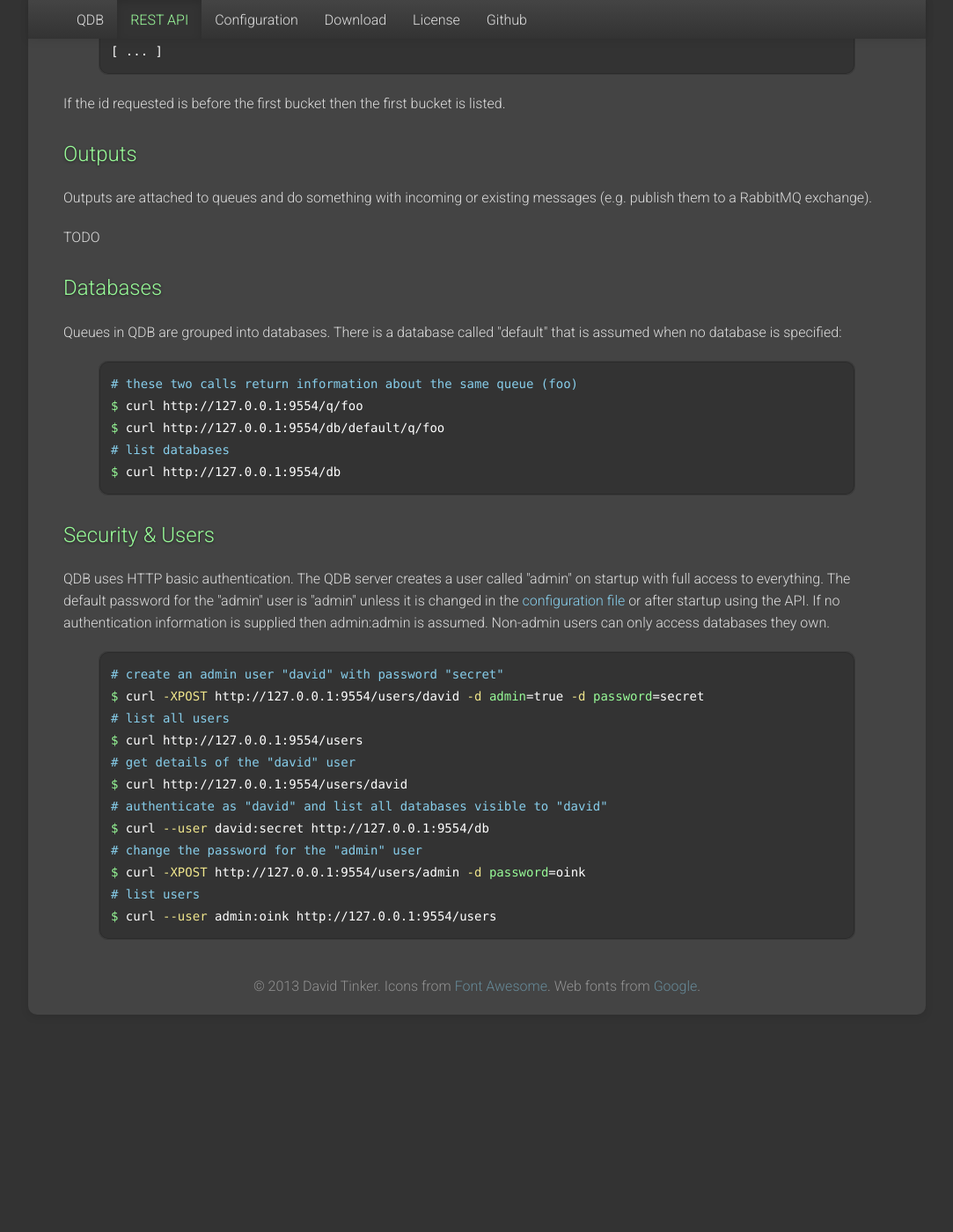
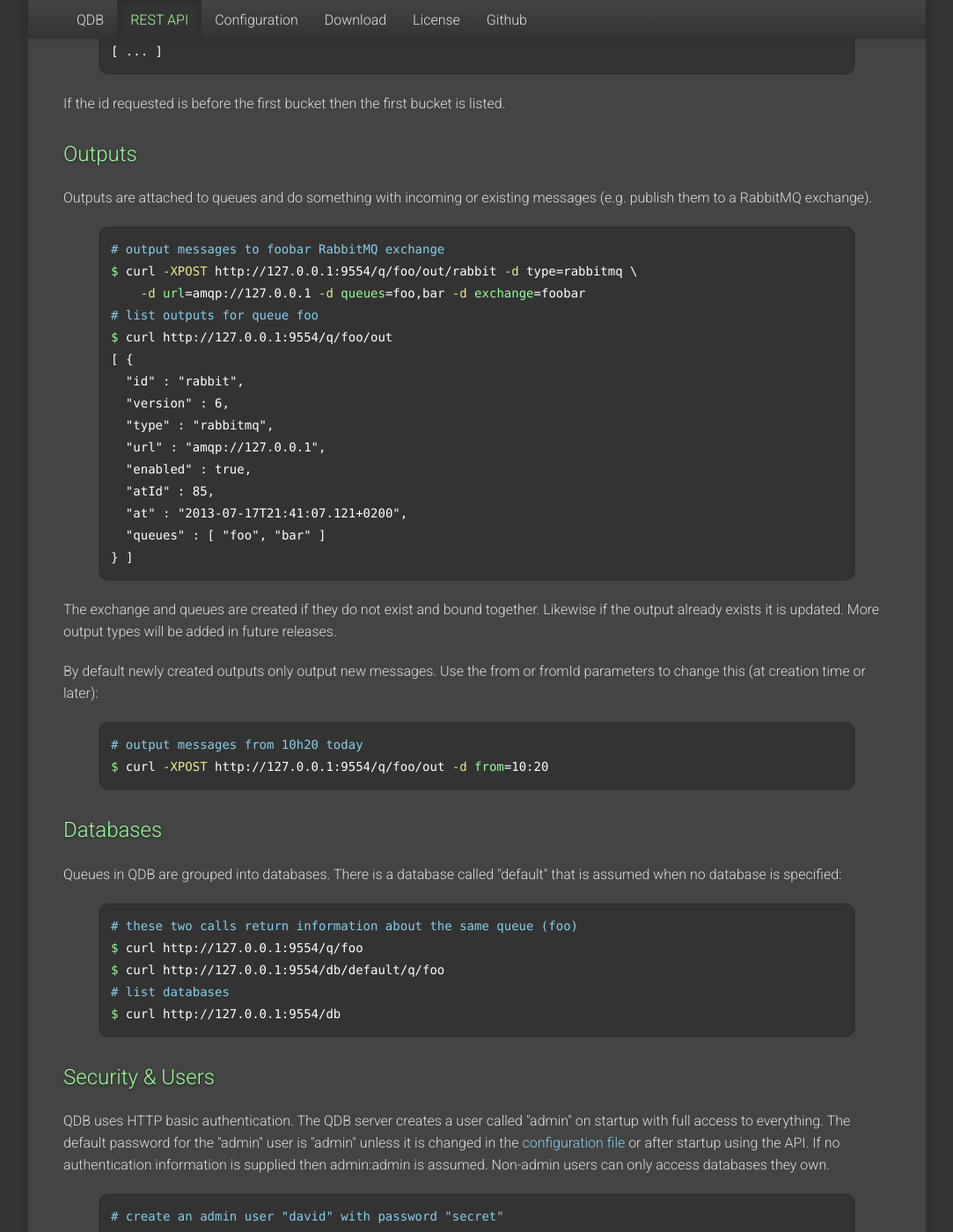
Before and after one commit to qdb-io/qdb-io.github.io, a Jekyll site: the page built from api.html, in a window 1280 px wide and 1400 px high, scrolled down 5580 px. Shown: the whole window at 88% size, without its empty margins (98-1181 px from the left). Built offline with Jekyll 4.4.1, drawn with Linux system fonts in a browser that asks for light colours; nearby versions of some CDN libraries; before the commit the page ends 6773 px from its top, so only the background shows below that; some of the changed text lies outside the part shown.

Commit message:
Misc updates

```diff
--- a/_posts/2013-07-15-first-alpha-release.html
+++ b/_posts/2013-07-18-first-alpha-release.html
@@ -1,7 +1,7 @@
 ---
 layout: post
-title:  "0.2.0-SNAPSHOT alpha release"
-date:   2013-07-15 21:32:24
+title:  "0.3.0-SNAPSHOT alpha release"
+date:   2013-07-18 06:20:24
 categories: news
 ---
 
--- a/api.html
+++ b/api.html
@@ -156,7 +156,7 @@ bytes of the message payload. The Content-Type is the "contentType" parameter of
 
 {% highlight bash %}
 # the timestamp, routing key and id are returned via QDB-* headers
-$ curl -v "http://127.0.0.1:9554/q/incoming/messages?single=true&id=30"
+$ curl -v "http://127.0.0.1:9554/q/incoming/messages?single=true&fromId=30"
 ...
 < Content-Type: application/octet-stream
 < QDB-Timestamp: 2013-07-14T19:47:21.241+0200
@@ -326,7 +326,34 @@ $ curl http://127.0.0.1:9554/q/foo/timeline/0
 <p>Outputs are attached to queues and do something with incoming or existing messages (e.g. publish them to a RabbitMQ
 exchange).</p>
 
-<p>TODO</p>
+{% highlight bash %}
+# output messages to foobar RabbitMQ exchange
+$ curl -XPOST http://127.0.0.1:9554/q/foo/out/rabbit -d type=rabbitmq \
+    -d url=amqp://127.0.0.1 -d queues=foo,bar -d exchange=foobar
+# list outputs for queue foo
+$ curl http://127.0.0.1:9554/q/foo/out
+[ {
+  "id" : "rabbit",
+  "version" : 6,
+  "type" : "rabbitmq",
+  "url" : "amqp://127.0.0.1",
+  "enabled" : true,
+  "atId" : 85,
+  "at" : "2013-07-17T21:41:07.121+0200",
+  "queues" : [ "foo", "bar" ]
+} ]
+{% endhighlight %}
+
+<p>The exchange and queues are created if they do not exist and bound together. Likewise if the output already
+exists it is updated. More output types will be added in future releases.</p>
+
+<p>By default newly created outputs only output new messages. Use the from or fromId parameters to change
+this (at creation time or later):</p>
+
+{% highlight bash %}
+# output messages from 10h20 today
+$ curl -XPOST http://127.0.0.1:9554/q/foo/out -d from=10:20
+{% endhighlight %}
 
 <h2><a name="databases"></a>Databases</h2>
 
--- a/download.html
+++ b/download.html
@@ -2,7 +2,7 @@
 layout: default
 title: Documentation
 menu: download
-release: 0.2.0-SNAPSHOT
+release: 0.3.0-SNAPSHOT
 ---
 
 <h1>Download &amp; Installation</h1>
--- a/index.html
+++ b/index.html
@@ -16,7 +16,7 @@ menu: /
 {% highlight bash %}
 $ curl -XPOST http://127.0.0.1:9554/q/incoming
 $ curl -XPOST http://127.0.0.1:9554/q/incoming/out/rabbit \
-    -d type=rabbitmq -d url=amqp://127.0.0.1 -d exchange=incoming
+    -d type=rabbitmq -d url=amqp://127.0.0.1 -d queues=incoming
 # these operations are idempotent i.e. if the object already exists it is updated
 {% endhighlight %}
 
@@ -30,9 +30,9 @@ $ curl -XPOST http://127.0.0.1:9554/q/incoming/messages?routingKey=abc -d @messa
 <p>And stream them out again or redeliver:</p>
 
 {% highlight bash %}
-$ curl http://127.0.0.1:9554/q/incoming/messages?at=10:13
+$ curl http://127.0.0.1:9554/q/incoming/messages?from=10:13
 # messages since 10:13 today are streamed to the console
-$ curl -XPOST http://127.0.0.1:9554/q/incoming/out/rabbit -d at=2013-06-24
+$ curl -XPOST http://127.0.0.1:9554/q/incoming/out/rabbit -d from=2013-06-24
 # messages since 24 June 2013 are redelivered to RabbitMQ
 {% endhighlight %}
 
```
